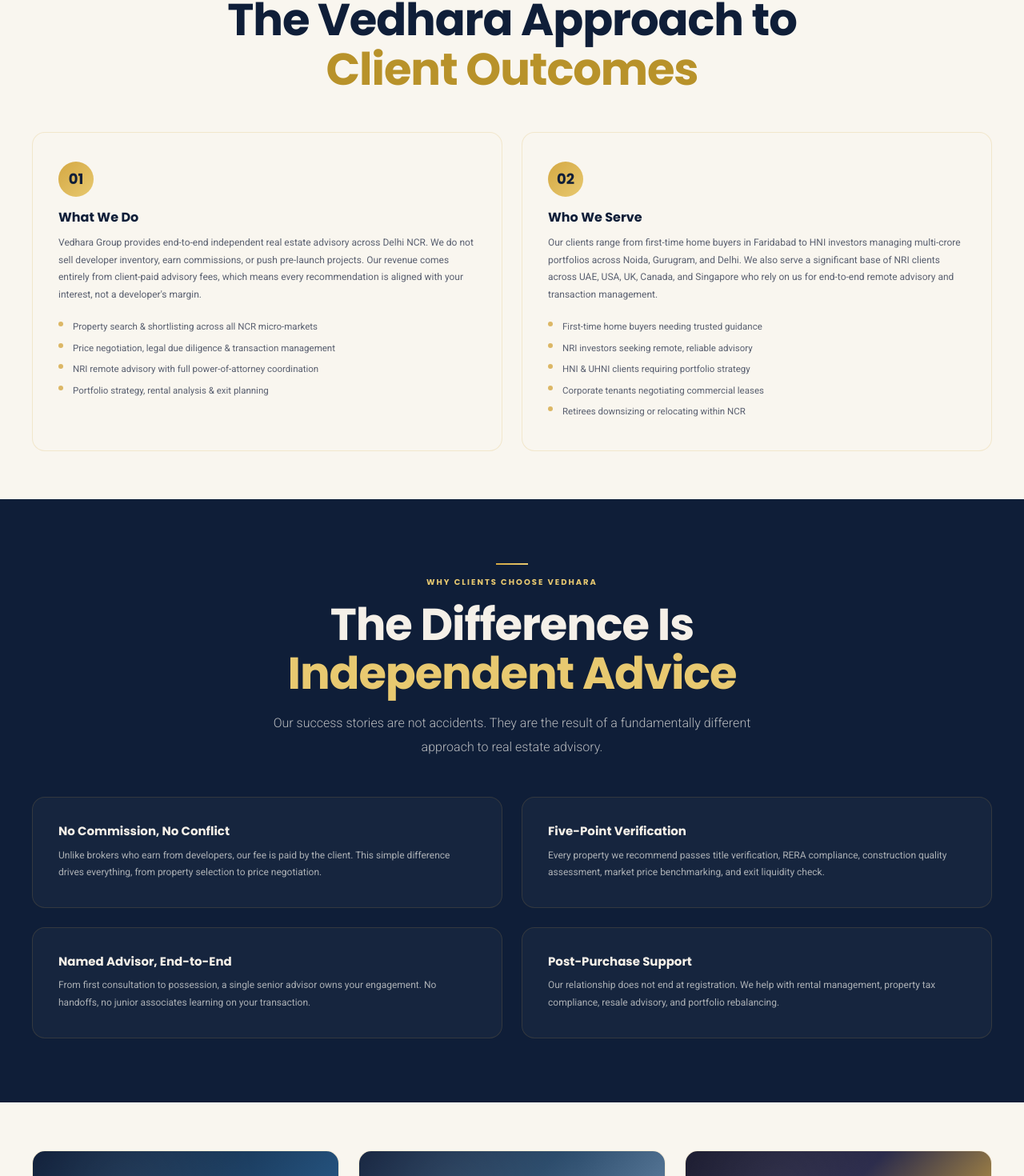
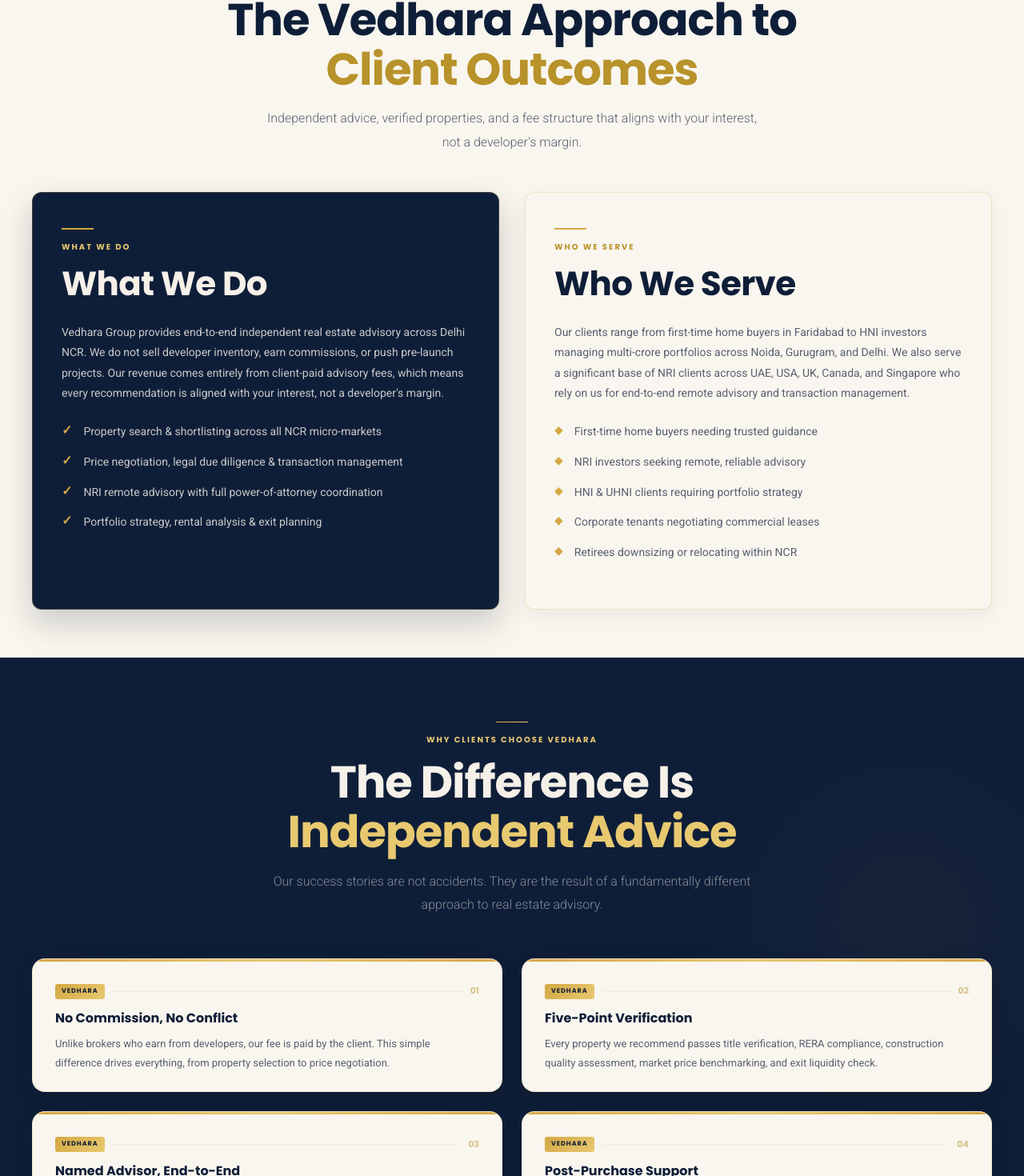
Before and after one commit to mohit1661-ai/Vedhara-Group-Supabase, a Next.js app: page /success-stories in a window 1280 px wide. Shown: the part 1032-2502 px from the top of the page at 80% size. Built offline with nearby package versions, Linux system fonts and the light colour scheme.

Commit message:
Design success stories page: vibrant cream cards on navy, gold accent text matching team page

```diff
--- a/app/success-stories/page.tsx
+++ b/app/success-stories/page.tsx
@@ -96,7 +96,7 @@ export default function SuccessStoriesPage() {
         </div>
       </div>
 
-      {/* What We Do + Who We Serve – Two-Column Gold-Frame */}
+      {/* How We Help Clients Succeed – Navy + Cream Card Pair */}
       <section style={{ background:"var(--cream)",padding:"60px 32px" }}>
         <div style={{ maxWidth:1200,margin:"0 auto" }}>
           <ScrollReveal>
@@ -106,65 +106,63 @@ export default function SuccessStoriesPage() {
               <h2 className="heading-xl" style={{ color:"var(--navy)",marginBottom:16 }}>
                 The Vedhara Approach to<br /><span style={{ color:"var(--gold-dk)" }}>Client Outcomes</span>
               </h2>
+              <p className="body-lg" style={{ color:"var(--slate)",maxWidth:620,margin:"0 auto" }}>
+                Independent advice, verified properties, and a fee structure that aligns with your interest, not a developer&apos;s margin.
+              </p>
             </div>
           </ScrollReveal>
-          <div style={{ display:"grid",gridTemplateColumns:"repeat(2,1fr)",gap:24 }} className="grid-2">
-            {/* What We Do */}
-            <ScrollReveal style={{ display:"flex" }}>
-              <div className="gfc-cream" style={{ background:"var(--cream)",border:"1px solid rgba(212,168,67,0.2)",borderRadius:16,padding:"36px 32px",flex:1 }}>
-                <div style={{ width:44,height:44,borderRadius:"50%",background:"linear-gradient(135deg,var(--gold),var(--gold-lt))",display:"flex",alignItems:"center",justifyContent:"center",marginBottom:16,flexShrink:0 }}>
-                  <span style={{ fontFamily:"var(--t-head)",fontSize:18,fontWeight:700,color:"var(--navy)" }}>01</span>
-                </div>
-                <h3 style={{ fontFamily:"var(--t-head)",fontSize:16,fontWeight:700,color:"var(--navy)",marginBottom:10,lineHeight:1.3 }}>What We Do</h3>
-                <p className="body-sm" style={{ color:"var(--slate)",fontSize:12,lineHeight:1.8,marginBottom:16 }}>
-                  Vedhara Group provides end-to-end independent real estate advisory across Delhi NCR. We do not sell developer inventory, earn commissions, or push pre-launch projects. Our revenue comes entirely from client-paid advisory fees, which means every recommendation is aligned with your interest, not a developer's margin.
+          <div style={{ display:"grid",gridTemplateColumns:"1fr 1fr",gap:32 }} className="grid-2">
+            {/* What We Do – Navy */}
+            <ScrollReveal>
+              <div className="gold-frame-card gfc-navy" style={{ padding:"44px 36px",boxShadow:"0 16px 40px rgba(9,15,29,0.2)" }}>
+                <span className="v-line" style={{ background:"var(--gold)" }} />
+                <p className="eyebrow" style={{ color:"var(--gold-lt)",marginBottom:14 }}>What We Do</p>
+                <h2 className="heading-lg" style={{ color:"var(--light)",marginBottom:24 }}>What We Do</h2>
+                <p className="body-md" style={{ color:"rgba(252,250,244,0.78)",lineHeight:1.8,marginBottom:24 }}>
+                  Vedhara Group provides end-to-end independent real estate advisory across Delhi NCR. We do not sell developer inventory, earn commissions, or push pre-launch projects. Our revenue comes entirely from client-paid advisory fees, which means every recommendation is aligned with your interest, not a developer&apos;s margin.
                 </p>
-                <ul style={{ listStyle:"none",padding:0,margin:0 }}>
-                  {["Property search & shortlisting across all NCR micro-markets","Price negotiation, legal due diligence & transaction management","NRI remote advisory with full power-of-attorney coordination","Portfolio strategy, rental analysis & exit planning"].map(item=>(
-                    <li key={item} style={{ fontFamily:"var(--t-body)",fontSize:11.5,color:"var(--slate)",padding:"4px 0 4px 18px",position:"relative",lineHeight:1.6 }}>
-                      <span style={{ position:"absolute",left:0,top:"7px",width:6,height:6,borderRadius:"50%",background:"var(--gold)",opacity:0.8 }} />
-                      {item}
-                    </li>
-                  ))}
-                </ul>
+                {["Property search & shortlisting across all NCR micro-markets","Price negotiation, legal due diligence & transaction management","NRI remote advisory with full power-of-attorney coordination","Portfolio strategy, rental analysis & exit planning"].map(item=>(
+                  <div key={item} style={{ display:"flex",gap:14,marginBottom:14,alignItems:"flex-start" }}>
+                    <span style={{ color:"var(--gold)",flexShrink:0,marginTop:2,fontSize:16,fontWeight:700,lineHeight:1 }}>✓</span>
+                    <span className="body-md" style={{ color:"rgba(252,250,244,0.78)",lineHeight:1.7 }}>{item}</span>
+                  </div>
+                ))}
               </div>
             </ScrollReveal>
 
-            {/* Who We Serve */}
-            <ScrollReveal delay={100} style={{ display:"flex" }}>
-              <div className="gfc-cream" style={{ background:"var(--cream)",border:"1px solid rgba(212,168,67,0.2)",borderRadius:16,padding:"36px 32px",flex:1 }}>
-                <div style={{ width:44,height:44,borderRadius:"50%",background:"linear-gradient(135deg,var(--gold),var(--gold-lt))",display:"flex",alignItems:"center",justifyContent:"center",marginBottom:16,flexShrink:0 }}>
-                  <span style={{ fontFamily:"var(--t-head)",fontSize:18,fontWeight:700,color:"var(--navy)" }}>02</span>
-                </div>
-                <h3 style={{ fontFamily:"var(--t-head)",fontSize:16,fontWeight:700,color:"var(--navy)",marginBottom:10,lineHeight:1.3 }}>Who We Serve</h3>
-                <p className="body-sm" style={{ color:"var(--slate)",fontSize:12,lineHeight:1.8,marginBottom:16 }}>
+            {/* Who We Serve – Cream */}
+            <ScrollReveal delay={120} direction="right">
+              <div className="gold-frame-card gfc-cream" style={{ padding:"44px 36px",boxShadow:"0 8px 24px rgba(9,15,29,0.06)" }}>
+                <span className="v-line" style={{ background:"var(--gold)" }} />
+                <p className="eyebrow" style={{ color:"var(--gold-dk)",marginBottom:14 }}>Who We Serve</p>
+                <h2 className="heading-lg" style={{ color:"var(--navy)",marginBottom:24 }}>Who We Serve</h2>
+                <p className="body-md" style={{ color:"var(--slate)",lineHeight:1.8,marginBottom:24 }}>
                   Our clients range from first-time home buyers in Faridabad to HNI investors managing multi-crore portfolios across Noida, Gurugram, and Delhi. We also serve a significant base of NRI clients across UAE, USA, UK, Canada, and Singapore who rely on us for end-to-end remote advisory and transaction management.
                 </p>
-                <ul style={{ listStyle:"none",padding:0,margin:0 }}>
-                  {["First-time home buyers needing trusted guidance","NRI investors seeking remote, reliable advisory","HNI & UHNI clients requiring portfolio strategy","Corporate tenants negotiating commercial leases","Retirees downsizing or relocating within NCR"].map(item=>(
-                    <li key={item} style={{ fontFamily:"var(--t-body)",fontSize:11.5,color:"var(--slate)",padding:"4px 0 4px 18px",position:"relative",lineHeight:1.6 }}>
-                      <span style={{ position:"absolute",left:0,top:"7px",width:6,height:6,borderRadius:"50%",background:"var(--gold)",opacity:0.8 }} />
-                      {item}
-                    </li>
-                  ))}
-                </ul>
+                {["First-time home buyers needing trusted guidance","NRI investors seeking remote, reliable advisory","HNI & UHNI clients requiring portfolio strategy","Corporate tenants negotiating commercial leases","Retirees downsizing or relocating within NCR"].map(item=>(
+                  <div key={item} style={{ display:"flex",gap:14,marginBottom:14,alignItems:"flex-start" }}>
+                    <span style={{ color:"var(--gold)",flexShrink:0,marginTop:2,fontSize:14,lineHeight:1 }}>◆</span>
+                    <span className="body-md" style={{ color:"var(--slate)",lineHeight:1.7 }}>{item}</span>
+                  </div>
+                ))}
               </div>
             </ScrollReveal>
           </div>
         </div>
       </section>
 
-      {/* Why Vedhara – 2x2 Differentiators */}
-      <section style={{ background:"var(--navy)",padding:"80px 32px" }}>
-        <div style={{ maxWidth:1200,margin:"0 auto" }}>
+      {/* Why Vedhara – 2x2 Vibrant Cream Cards on Navy */}
+      <section style={{ background:"var(--navy)",padding:"80px 32px",position:"relative",overflow:"hidden" }}>
+        <div style={{ position:"absolute",top:"10%",right:"-8%",width:500,height:500,borderRadius:"50%",background:"radial-gradient(circle,rgba(212,168,67,0.04) 0%,transparent 70%)",pointerEvents:"none" }} />
+        <div style={{ maxWidth:1200,margin:"0 auto",position:"relative",zIndex:1 }}>
           <ScrollReveal>
-            <div style={{ textAlign:"center",marginBottom:48 }}>
+            <div style={{ textAlign:"center",marginBottom:52 }}>
               <span className="v-line" style={{ margin:"0 auto 14px" }} />
               <p className="eyebrow" style={{ color:"var(--gold-lt)",marginBottom:14 }}>Why Clients Choose Vedhara</p>
               <h2 className="heading-xl" style={{ color:"var(--light)",marginBottom:16 }}>
                 The Difference Is<br /><span style={{ color:"var(--gold-lt)" }}>Independent Advice</span>
               </h2>
-              <p className="body-lg" style={{ color:"rgba(252,250,244,0.7)",maxWidth:600,margin:"0 auto" }}>
+              <p className="body-lg" style={{ color:"rgba(252,250,244,0.5)",maxWidth:600,margin:"0 auto" }}>
                 Our success stories are not accidents. They are the result of a fundamentally different approach to real estate advisory.
               </p>
             </div>
@@ -178,9 +176,19 @@ export default function SuccessStoriesPage() {
               { title:"Post-Purchase Support", desc:"Our relationship does not end at registration. We help with rental management, property tax compliance, resale advisory, and portfolio rebalancing." },
             ].map((item,i)=>(
               <ScrollReveal key={item.title} delay={i*80} style={{ display:"flex" }}>
-                <div style={{ background:"rgba(255,255,255,0.03)",border:"1px solid rgba(212,168,67,0.15)",borderRadius:16,padding:"32px",flex:1 }}>
-                  <h3 style={{ fontFamily:"var(--t-head)",fontSize:15,fontWeight:700,color:"var(--light)",marginBottom:10,lineHeight:1.3 }}>{item.title}</h3>
-                  <p className="body-sm" style={{ color:"rgba(252,250,244,0.65)",fontSize:12,lineHeight:1.8 }}>{item.desc}</p>
+                <div className="hover-lift" style={{ background:"var(--cream)",border:"1px solid rgba(212,168,67,0.2)",borderRadius:16,overflow:"hidden",flex:1,display:"flex",flexDirection:"column",boxShadow:"0 8px 24px rgba(0,0,0,0.15)" }}>
+                  {/* Gold top accent */}
+                  <div style={{ height:3,background:"linear-gradient(90deg,var(--gold),var(--gold-lt),var(--gold))",flexShrink:0 }} />
+                  <div style={{ padding:"28px 28px 24px",flex:1,display:"flex",flexDirection:"column" }}>
+                    {/* Vedhara badge + number */}
+                    <div style={{ display:"flex",alignItems:"center",gap:10,marginBottom:14 }}>
+                      <span style={{ fontFamily:"var(--t-head)",fontSize:8,fontWeight:700,letterSpacing:"0.12em",textTransform:"uppercase",padding:"3px 8px",background:"linear-gradient(135deg,var(--gold),var(--gold-lt))",color:"var(--navy)",borderRadius:3,flexShrink:0 }}>Vedhara</span>
+                      <div style={{ flex:1,height:1,background:"rgba(212,168,67,0.15)" }} />
+                      <span style={{ fontFamily:"var(--t-head)",fontSize:11,fontWeight:700,color:"var(--gold-dk)",opacity:0.5 }}>0{i+1}</span>
+                    </div>
+                    <h3 style={{ fontFamily:"var(--t-head)",fontSize:16,fontWeight:700,color:"var(--navy)",marginBottom:10,lineHeight:1.3 }}>{item.title}</h3>
+                    <p className="body-md" style={{ color:"var(--slate)",fontSize:13,lineHeight:1.8,flex:1 }}>{item.desc}</p>
+                  </div>
                 </div>
               </ScrollReveal>
             ))}
```
